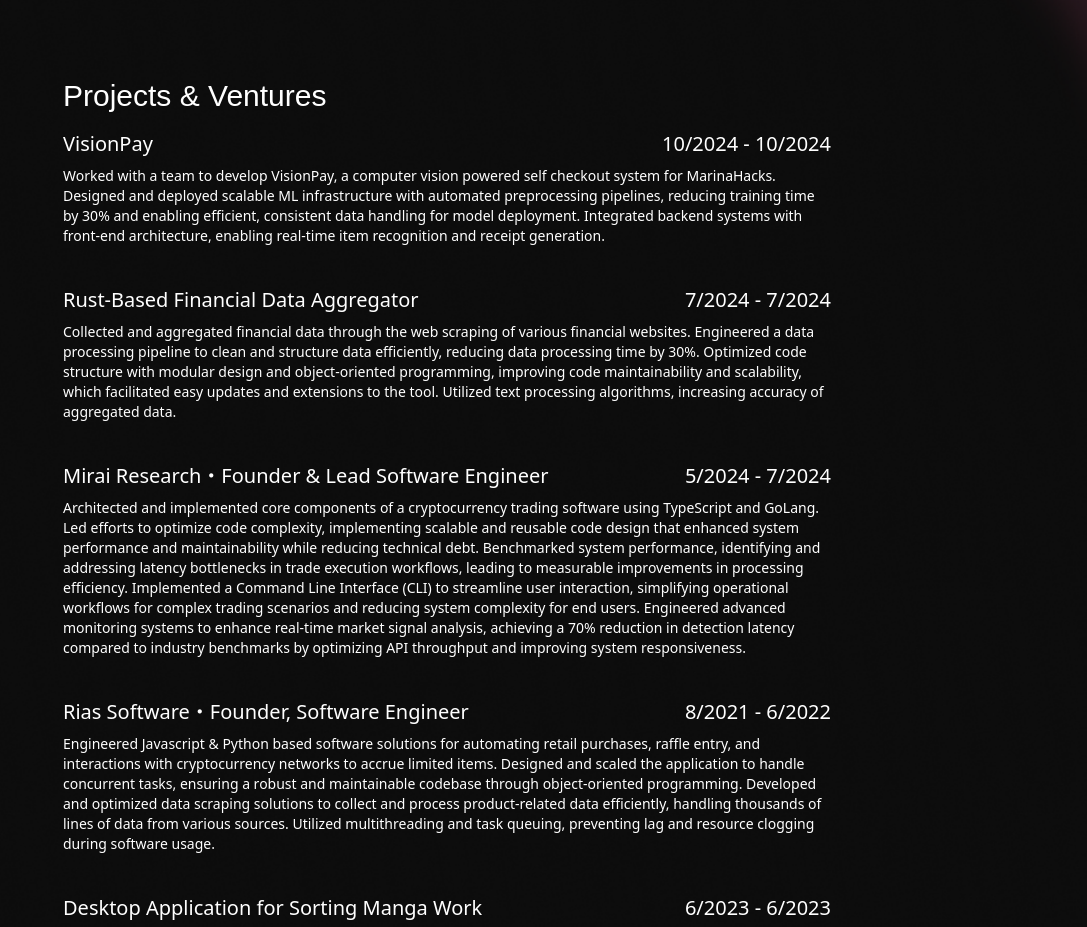
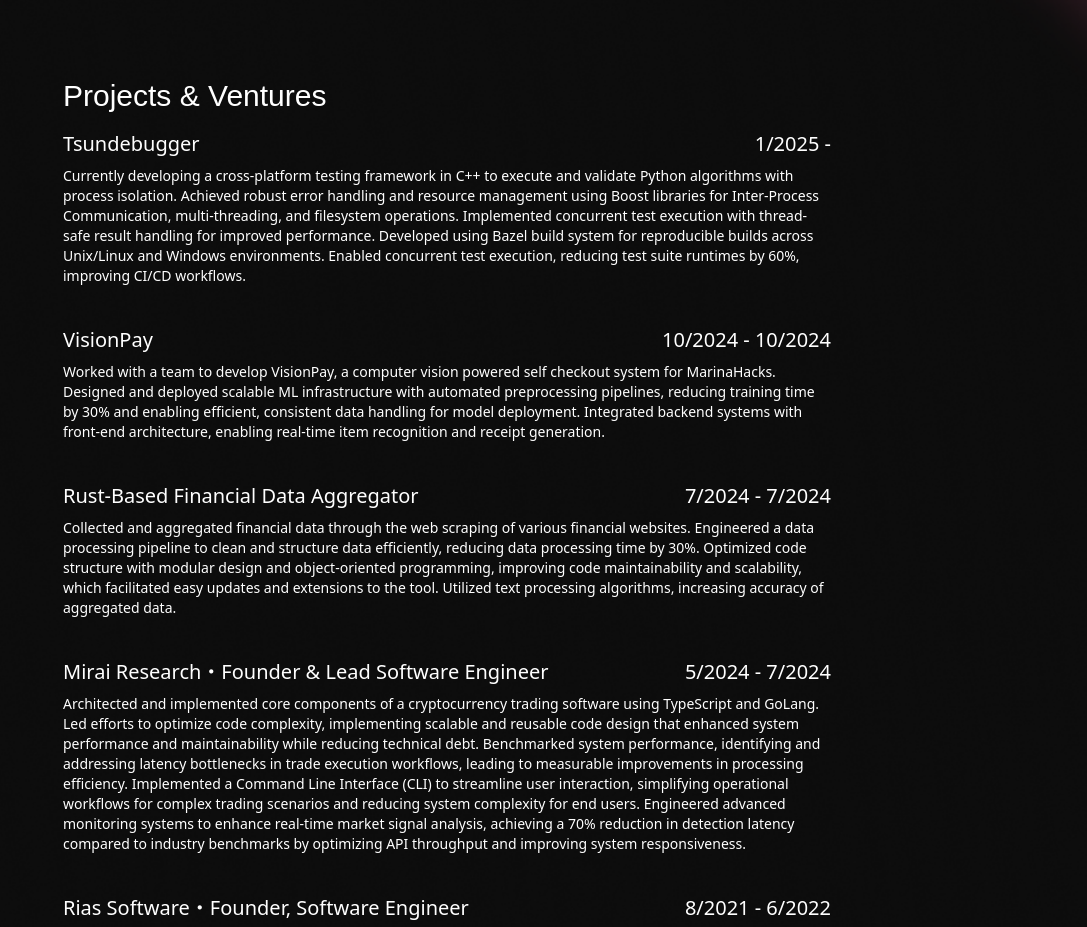
Before and after one commit to yushasama/koishiteru, a Next.js app: page / in a window 1280 px wide. Shown: the part 1240-2167 px from the top of the page, without its empty margins (193-1280 px from the left). Built offline with nearby package versions, Linux system fonts and the light colour scheme; no server answers.

Commit message:
Updated Projects & Ventures
- Added Tsundebugger

```diff
--- a/app/page.tsx
+++ b/app/page.tsx
@@ -133,6 +133,19 @@ export default function Home() {
 		<section id='projects' className='flex flex-col justify-start w-full'>
 			<div className='text-2xl xl:text-3xl 2xl:text-4xl pb-4 font-heebo'>Projects & Ventures</div>
 			<Experiences
+			companyName='Tsundebugger'
+			startDate='1/2025'
+			endDate=''
+			details={
+				<>
+				Currently developing a cross-platform testing framework in C++ to execute and validate Python algorithms with process isolation. Achieved robust error handling and resource management using Boost libraries for Inter-Process Communication, multi-threading, and filesystem operations.
+				Implemented concurrent test execution with thread-safe result handling for improved performance.
+				Developed using Bazel build system for reproducible builds across Unix/Linux and Windows environments.
+				Enabled concurrent test execution, reducing test suite runtimes by 60%, improving CI/CD workflows.
+				</>
+			}
+			/>
+			<Experiences
 				companyName='VisionPay'
 				startDate='10/2024'
 				endDate='10/2024'
```
